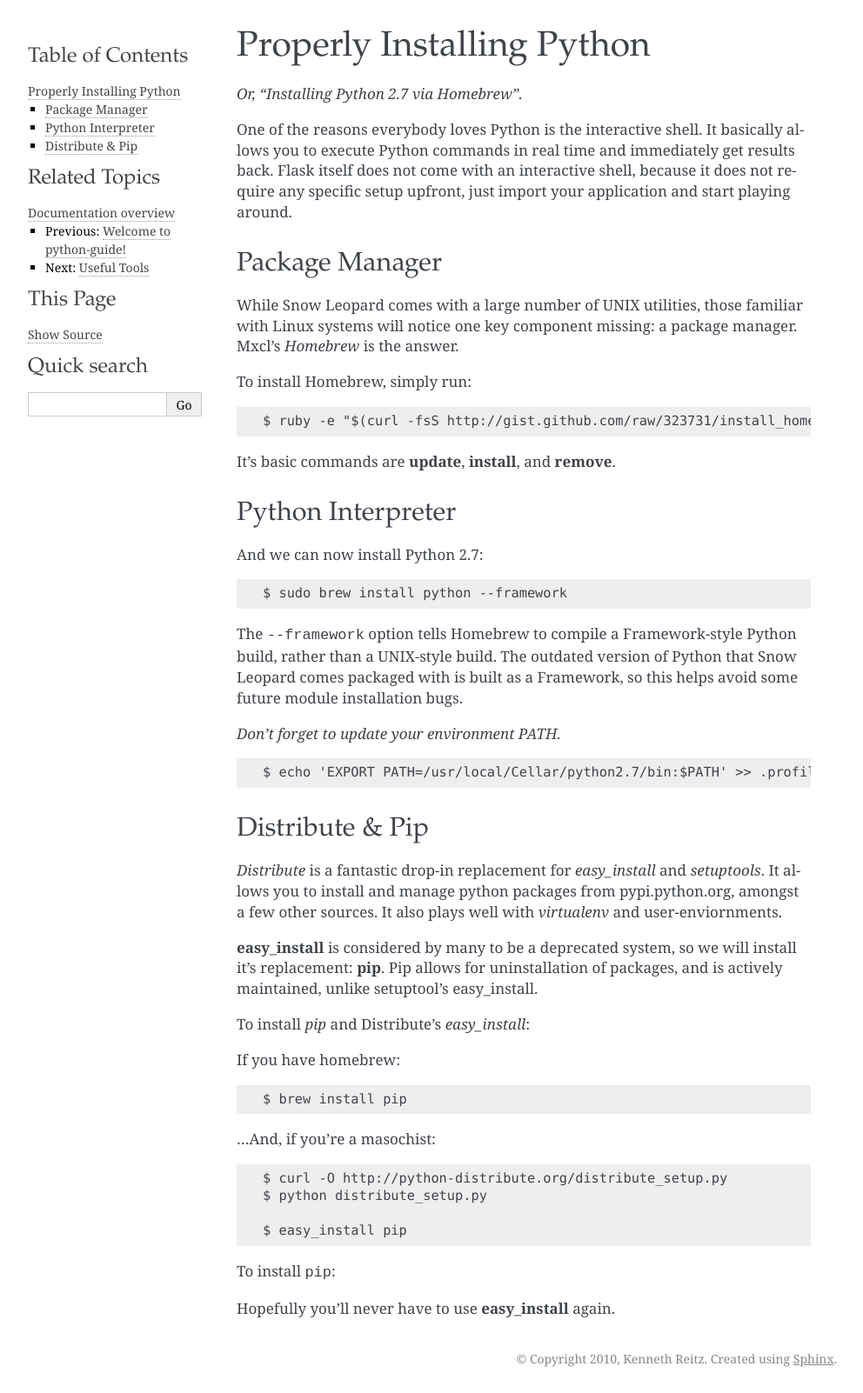
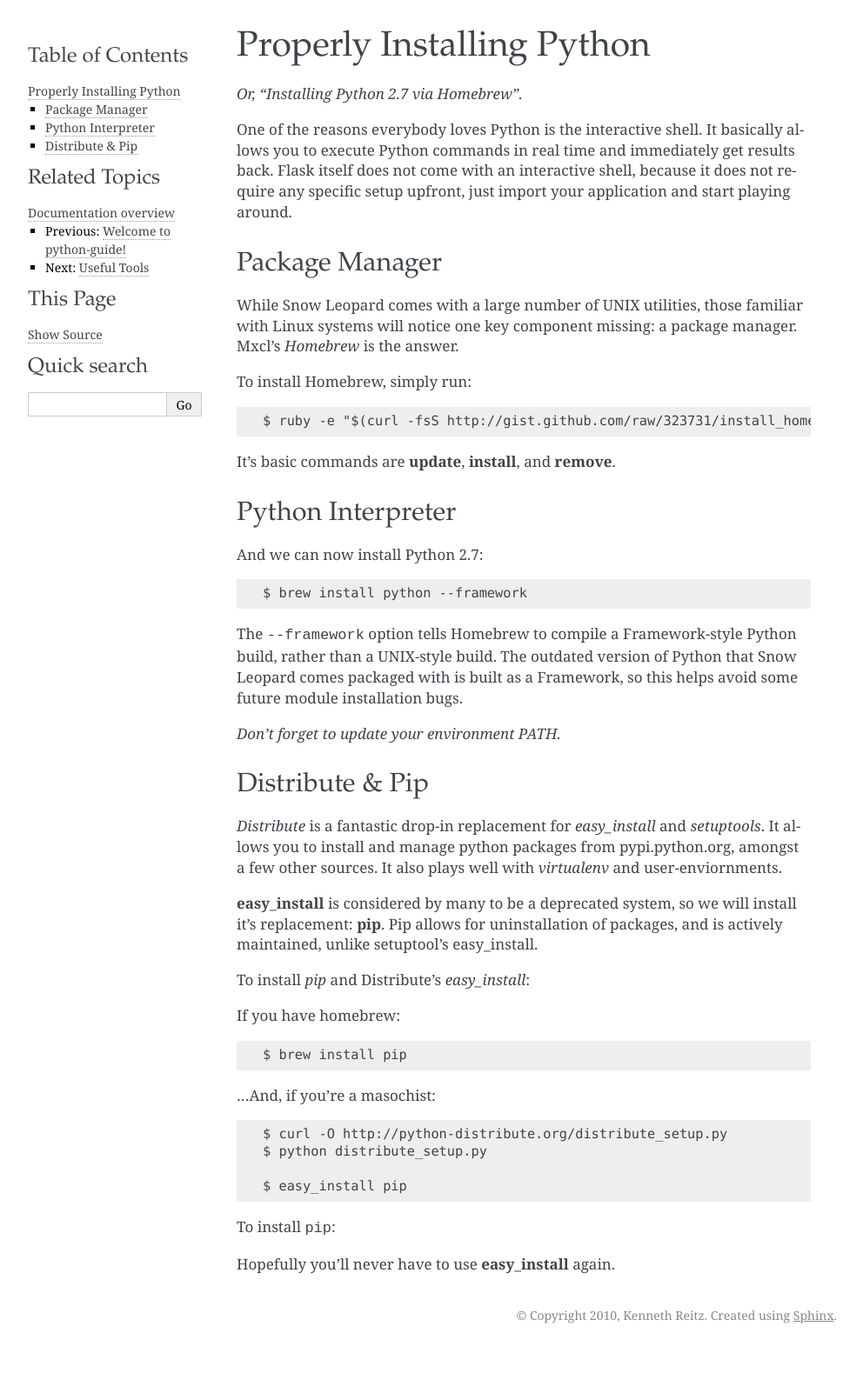
Before and after one commit to realpython/python-guide, a Sphinx documentation site: the page built from docs/installation.rst, in a window 1280 px wide. Shown: the whole page at 87% size, without its empty margins (148-1140 px from the left). Built offline with Sphinx 7.4.7, drawn with Linux system fonts in a browser that asks for light colours; pages that are not in the unit, such as notebooks, are missing from menus; after the commit the page ends 1552 px from its top, so only the background shows below that.

Commit message:
no sudo!

```diff
--- a/docs/installation.rst
+++ b/docs/installation.rst
@@ -35,16 +35,15 @@
 
 And we can now install Python 2.7: ::
 
-	$ sudo brew install python --framework
+	$ brew install python --framework
 
 
 The ``--framework`` option tells Homebrew to compile a Framework-style Python build, rather than a UNIX-style build. The outdated version of Python that Snow Leopard comes packaged with
 is built as a Framework, so this helps avoid some future module installation
 bugs.
 
-*Don't forget to update your environment PATH.* ::
+*Don't forget to update your environment PATH.*
 
-	$ echo 'EXPORT PATH=/usr/local/Cellar/python2.7/bin:$PATH' >> .profile
 
 Distribute & Pip
 ::::::::::::::::
```
